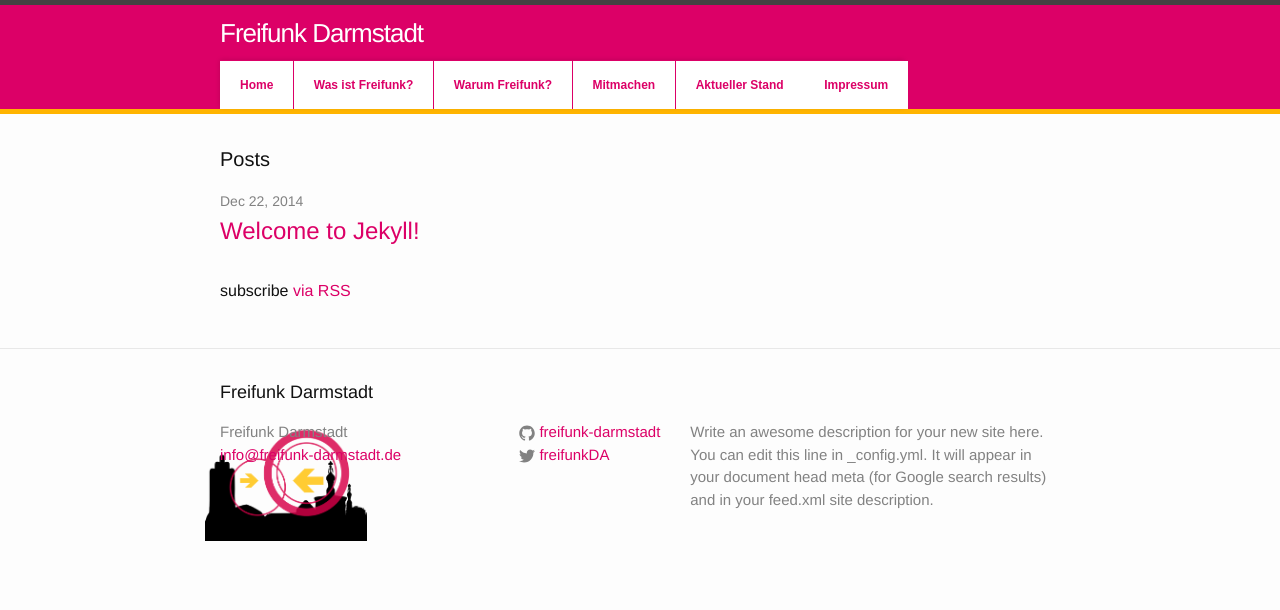
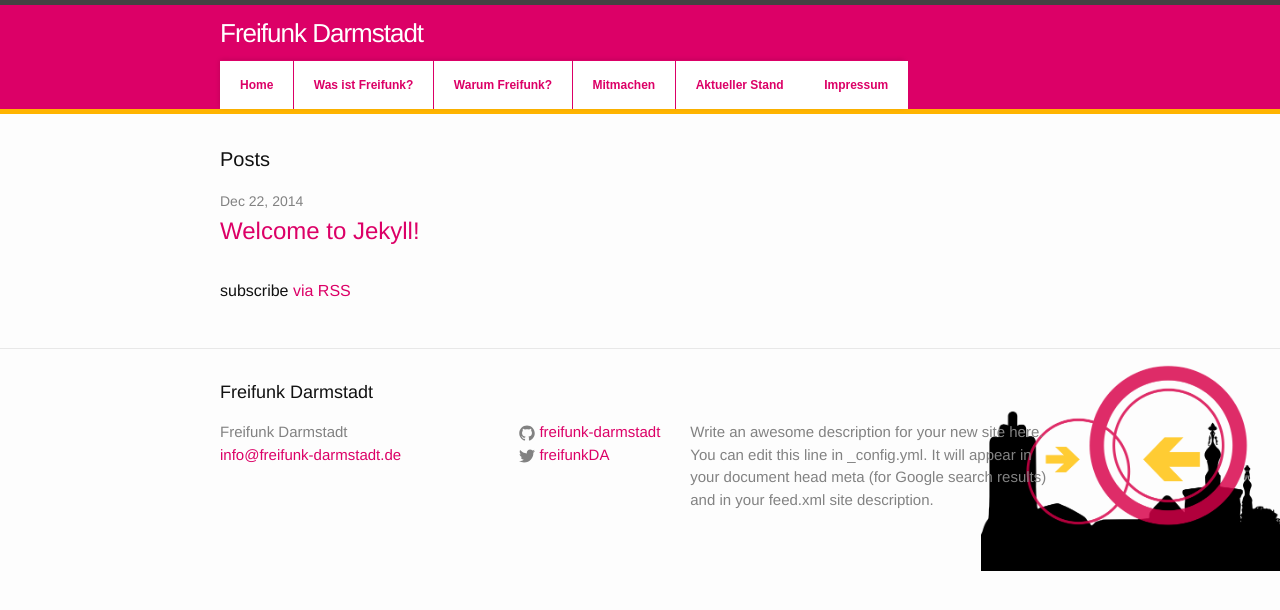
Before and after one commit to mdrenger/darmstadt.freifunk.net, a Jekyll site: the page built from pages/index.html, in a window 1280 px wide. Shown: the top 610 px of the page. Built offline with Jekyll 4.4.1, drawn with Linux system fonts in a browser that asks for light colours.

Commit message:
logo at the bottom

```diff
--- a/_sass/_layout.scss
+++ b/_sass/_layout.scss
@@ -87,6 +87,10 @@
 .site-footer {
     border-top: 1px solid $grey-color-light;
     padding: $spacing-unit 0;
+    background-image: url('images/DA-logo_trans.png');
+	background-position: right bottom;
+	background-repeat: no-repeat;
+	background-size: contain;
 }
 
 .footer-heading {
@@ -105,10 +109,6 @@
     color: $grey-color;
     margin-left: -$spacing-unit / 2;
     @extend %clearfix;
-    background-image: url('images/DA-logo_trans.png');
-	background-position: bottom top;
-	background-repeat: no-repeat;
-	background-size: contain;
 }
 
 .footer-col {
```
